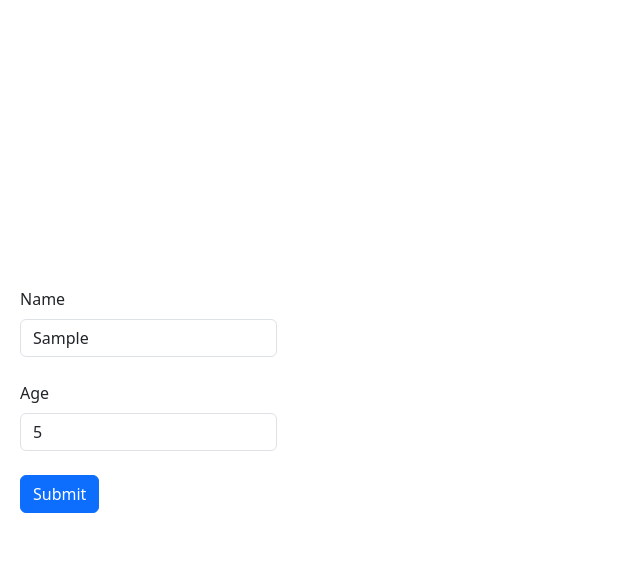
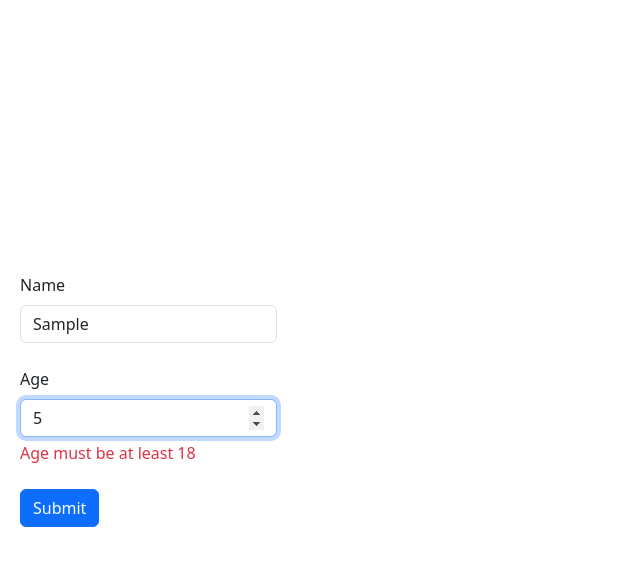
Before and after one commit to C0SMlC/React-18, a React (Vite) app: page / in a window 1280 px wide. Both pictures are taken after typing "Sample", "5" into the empty fields and a click on the button "Submit". Shown: the top 566 px of the page, without its empty margins (0-640 px from the left). Built offline with nearby package versions, Linux system fonts and the light colour scheme.

Commit message:
Zod and hookform/resolvers for validation

```diff
--- a/package.json
+++ b/package.json
@@ -9,6 +9,7 @@
     "preview": "vite preview"
   },
   "dependencies": {
+    "@hookform/resolvers": "^2.9.11",
     "@types/styled-components": "^5.1.26",
     "bootstrap": "^5.3.0-alpha3",
     "immer": "^10.0.1",
--- a/src/Form/Form.tsx
+++ b/src/Form/Form.tsx
@@ -1,12 +1,31 @@
 import React, { FormEvent, useRef, useState } from 'react';
 import { FieldValues, useForm } from 'react-hook-form';
+import { z } from 'zod';
+import { zodResolver } from '@hookform/resolvers/zod';
 
-interface fornData {
-  Name: string;
-  age: number;
-}
+const schema = z.object({
+  Name: z
+    .string()
+    .min(3, { message: 'Name must be at least 3 characters long' }),
+  age: z
+    .number({
+      invalid_type_error: '*Age is required',
+    })
+    .min(18, { message: 'Age must be at least 18' }),
+  // message: z.string(),
+});
+
+type formData = z.infer<typeof schema>;
+
+// interface fornData {
+//   Name: string;
+//   age: number;
+// }
+
 const Form = () => {
-  const { register, handleSubmit, formState } = useForm<fornData>();
+  const { register, handleSubmit, formState } = useForm<formData>({
+    resolver: zodResolver(schema),
+  });
   // console.log(formState);
 
   // const NameRef = useRef<HTMLInputElement>(null);
@@ -53,10 +72,7 @@ const Form = () => {
           //   }
           //   value={property.name}
           ///OXOXOXOXOX????
-          {...register('Name', {
-            required: true,
-            minLength: 3,
-          })}
+          {...register('Name')}
           ///OXOXOXOXOX????
 
           // ref={NameRef}
@@ -64,8 +80,8 @@ const Form = () => {
           type="text"
           className="form-control"
         />
-        {formState.errors.Name?.type === 'minLength' && (
-          <p className="mt-1 text-danger">Minimum length for name is Three</p>
+        {formState.errors.Name && (
+          <p className="mt-1 text-danger">{formState.errors.Name.message}</p>
         )}
       </div>
 
@@ -82,14 +98,16 @@ const Form = () => {
           // }
           // value={property.age}
           // ref={AgeRef}
-          {...register('age', { required: true })}
+          {...register('age', {
+            valueAsNumber: true,
+          })}
           id="age"
           type="number"
           className="form-control"
         />
 
-        {formState.errors.age?.type === 'required' && (
-          <p className="mt-1 text-danger">Age must be greater than 18</p>
+        {formState.errors.age && (
+          <p className="mt-1 text-danger">{formState.errors.age.message}</p>
         )}
       </div>
 
```
Also changed, not shown: 1 other file (tests, documents, lock files or other folders).
